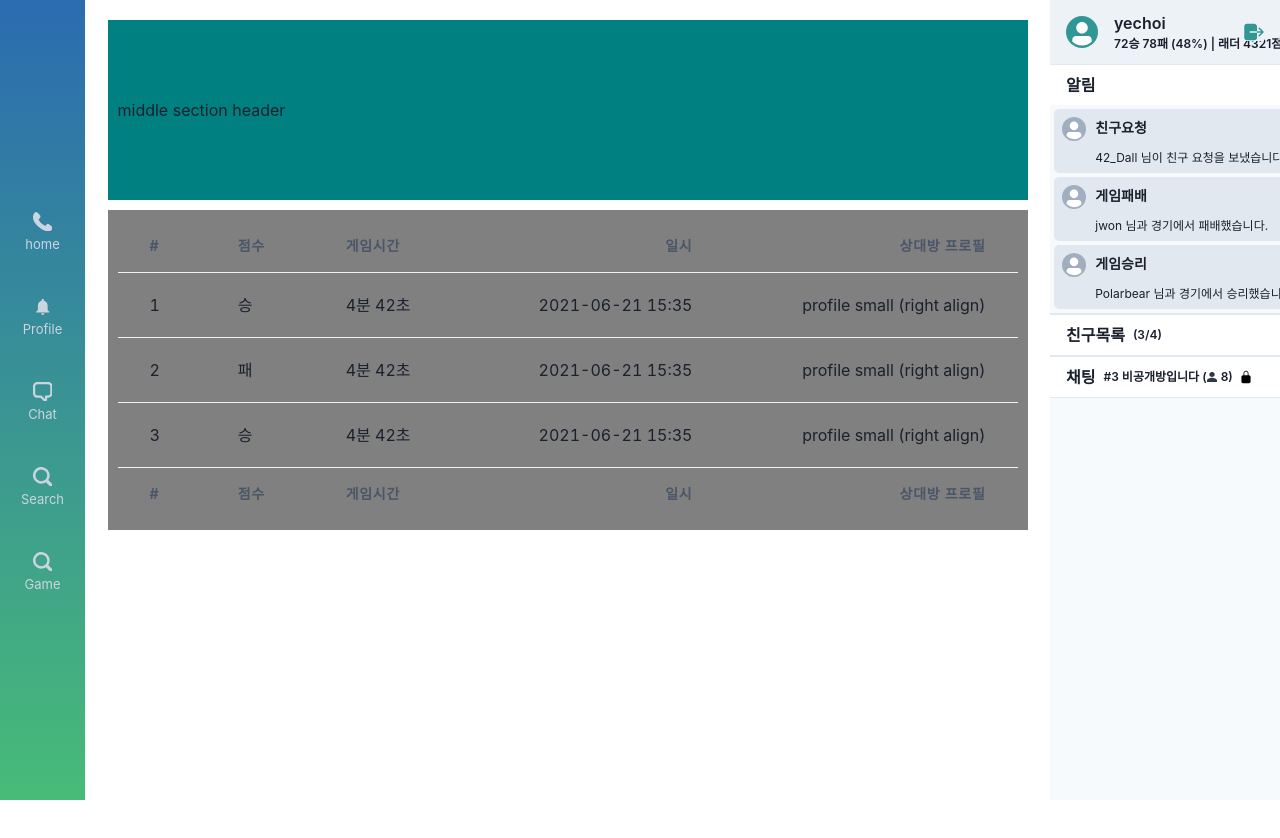
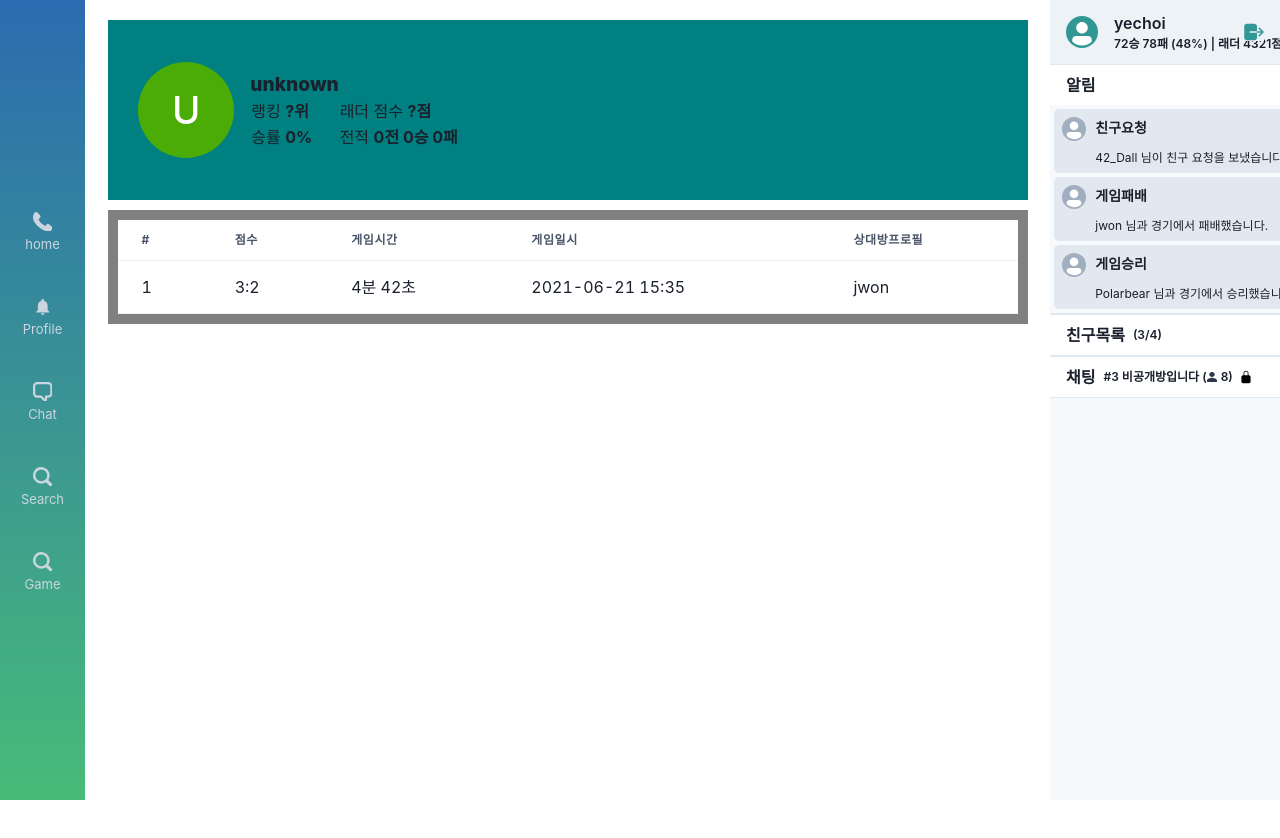
Before and after one commit to transcendence42/ft_transcendence, a React (Create React App) app in the folder front/: page /profile in a window 1280 px wide. Shown: the top 838 px of the page. Built offline with nearby package versions, Linux system fonts and the light colour scheme.

Commit message:
feat: add profile pages (#48)
* feat: add profile pages

* refactor: modify profile pages table var name

```diff
--- a/front/src/pages/Profile/index.tsx
+++ b/front/src/pages/Profile/index.tsx
@@ -1,53 +1,76 @@
-import React from 'react';
+import React, { useState } from 'react';
 import MiddleSectionTemplate from '../../templates/MiddleSection';
-import { Table, Thead, Tr, Td, Th, Tbody, Tfoot } from '@chakra-ui/react';
+import ProfileLarge from '../../UI/molecules/ProfileLarge';
+// import { ProfileSmall } from '../../UI/molecules';
+import { Table, Thead, Tbody, Tr, Td, Th, Box } from '@chakra-ui/react';
+
+const TableHeader = () => {
+  const headerMeta = ['#', '점수', '게임시간', '게임일시', '상대방프로필'];
+
+  return (
+    <>
+      <Thead>
+        <Tr>
+          {headerMeta.map((title, index) => (
+            <Th key={index}>{title}</Th>
+          ))}
+        </Tr>
+      </Thead>
+    </>
+  );
+};
+
+const TableRow = ({ key, data }) => {
+  const [RowData] = useState(data);
+
+  return (
+    <>
+      <Tr key={key}>
+        <Td>{RowData.index}</Td>
+        <Td>{RowData.score}</Td>
+        <Td>{RowData.playTime}</Td>
+        <Td>{RowData.createdAt}</Td>
+        <Td>{RowData.adversary}</Td>
+      </Tr>
+    </>
+  );
+};
+
+const testData = () => {
+  return {
+    index: '1',
+    score: '3:2',
+    playTime: '4분 42초',
+    createdAt: '2021-06-21 15:35',
+    adversary: 'jwon',
+  };
+};
+
+const ProfileTable = (props) => {
+  const [tableData] = useState([testData()]);
+
+  return (
+    <>
+      <Box bg="white">
+        {tableData.length !== 0 && (
+          <Table>
+            <TableHeader />
+            <Tbody>
+              {tableData.map((data, index) => {
+                return <TableRow key={index} data={data} />;
+              })}
+            </Tbody>
+          </Table>
+        )}
+      </Box>
+    </>
+  );
+};
 
 const Profile: React.FC = () => {
   return (
-    <MiddleSectionTemplate>
-      <Table variant="simple" size="lg" cellPadding="10px">
-        <Thead>
-          <Tr borderTop="3px" borderColor="blue.400">
-            <Th>#</Th>
-            <Th>점수</Th>
-            <Th>게임시간</Th>
-            <Th isNumeric>일시</Th>
-            <Th isNumeric>상대방 프로필</Th>
-          </Tr>
-        </Thead>
-        <Tbody>
-          <Tr>
-            <Td>1</Td>
-            <Td>승</Td>
-            <Td>4분 42초</Td>
-            <Td isNumeric>2021-06-21 15:35</Td>
-            <Td isNumeric>profile small (right align)</Td>
-          </Tr>
-          <Tr>
-            <Td>2</Td>
-            <Td>패</Td>
-            <Td>4분 42초</Td>
-            <Td isNumeric>2021-06-21 15:35</Td>
-            <Td isNumeric>profile small (right align)</Td>
-          </Tr>
-          <Tr>
-            <Td>3</Td>
-            <Td>승</Td>
-            <Td>4분 42초</Td>
-            <Td isNumeric>2021-06-21 15:35</Td>
-            <Td isNumeric>profile small (right align)</Td>
-          </Tr>
-        </Tbody>
-        <Tfoot>
-          <Tr>
-            <Th>#</Th>
-            <Th>점수</Th>
-            <Th>게임시간</Th>
-            <Th isNumeric>일시</Th>
-            <Th isNumeric>상대방 프로필</Th>
-          </Tr>
-        </Tfoot>
-      </Table>
+    <MiddleSectionTemplate middleSectionHeader={<ProfileLarge />}>
+      <ProfileTable />
     </MiddleSectionTemplate>
   );
 };
```
